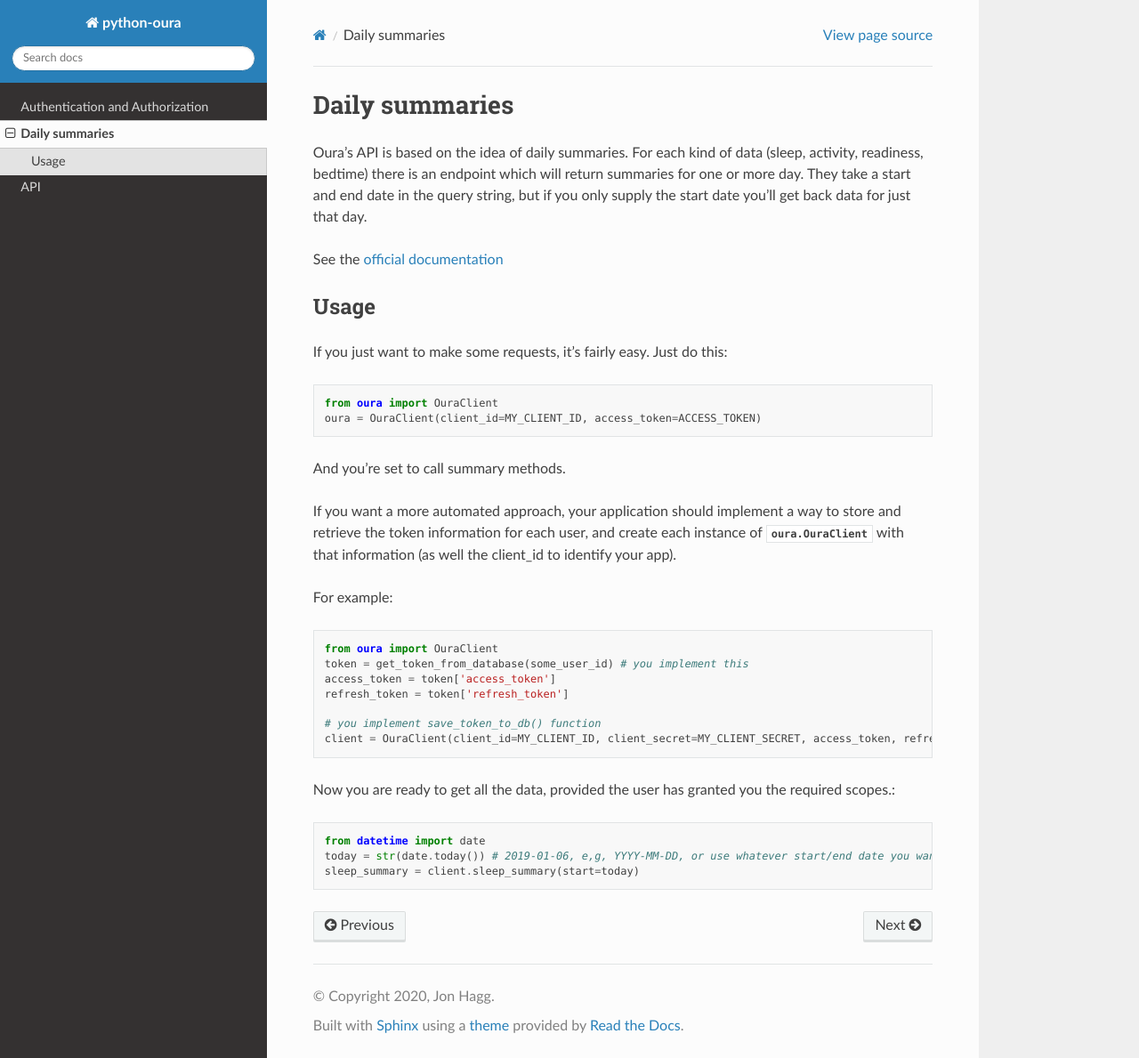
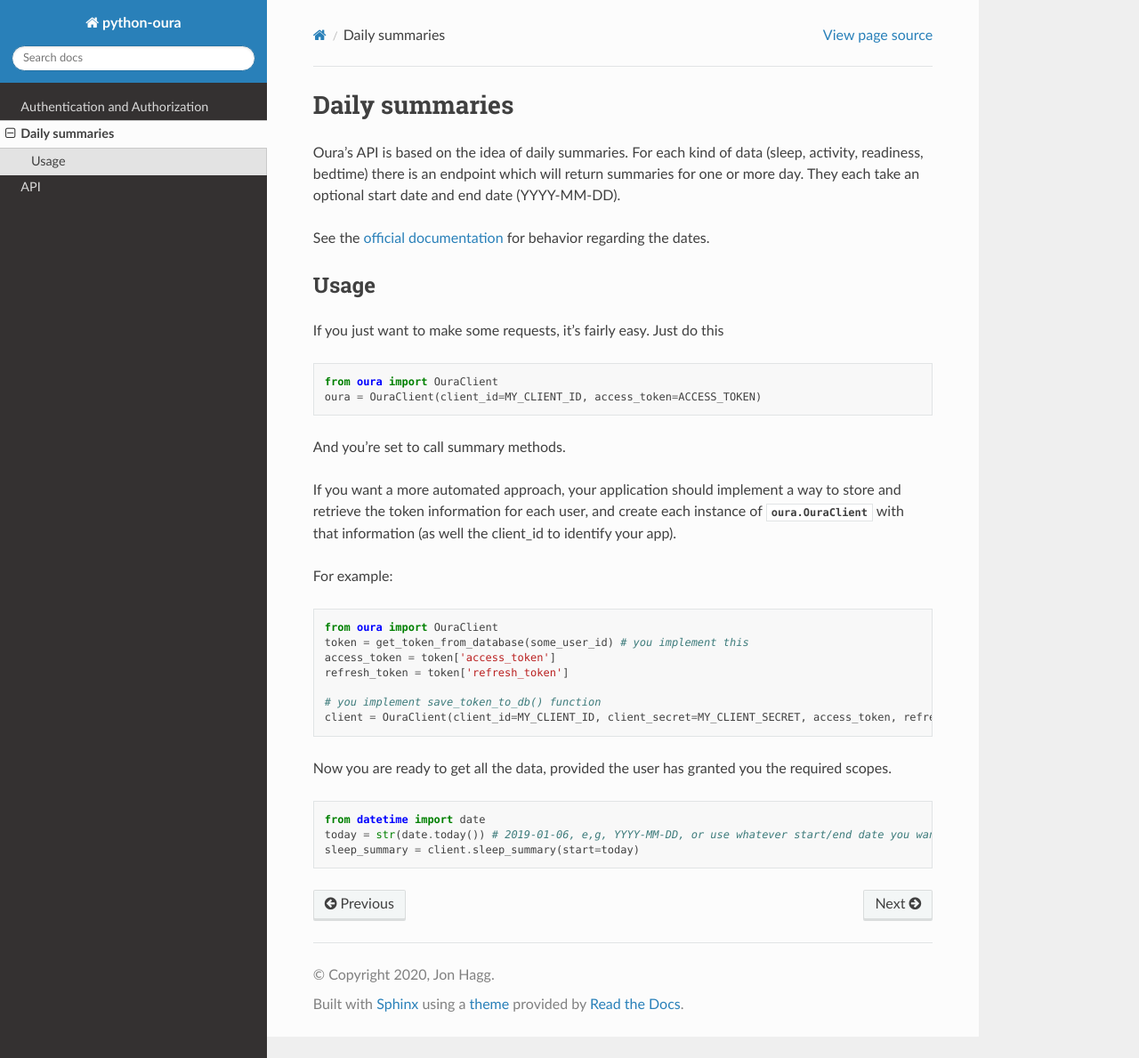
Before and after one commit to turing-complet/python-ouraring, a Sphinx documentation site: the page built from docs/summaries.rst, in a window 1280 px wide and 1189 px high. Shown: the whole window at 89% size. Built offline with Sphinx 7.4.7 and the Read the Docs theme 2.0.0, drawn with Linux system fonts in a browser that asks for light colours.

Commit message:
start date optional, some docs cleanup

```diff
--- a/docs/requirements.txt
+++ b/docs/requirements.txt
@@ -1,6 +1,5 @@
 sphinx
 sphinx-rtd-theme
-flask
 pandas
 pytest
 requests-mock
--- a/docs/summaries.rst
+++ b/docs/summaries.rst
@@ -4,15 +4,15 @@ Daily summaries
 ********************************
 
 Oura's API is based on the idea of daily summaries. For each kind of data (sleep, activity, readiness, bedtime)
-there is an endpoint which will return summaries for one or more day. They take a start and end date in the query string,
-but if you only supply the start date you'll get back data for just that day.
+there is an endpoint which will return summaries for one or more day. They each
+take an optional start date and end date (YYYY-MM-DD).
 
-See the `official documentation <https://cloud.ouraring.com/docs/daily-summaries>`_
+See the `official documentation <https://cloud.ouraring.com/docs/daily-summaries>`_ for behavior regarding the dates.
 
 Usage
 ========================
 
-If you just want to make some requests, it's fairly easy. Just do this::
+If you just want to make some requests, it's fairly easy. Just do this ::
 
     from oura import OuraClient
     oura = OuraClient(client_id=MY_CLIENT_ID, access_token=ACCESS_TOKEN)
@@ -34,7 +34,7 @@ For example::
     client = OuraClient(client_id=MY_CLIENT_ID, client_secret=MY_CLIENT_SECRET, access_token, refresh_token, refresh_callback=save_token_to_db)
 
 
-Now you are ready to get all the data, provided the user has granted you the required scopes.::
+Now you are ready to get all the data, provided the user has granted you the required scopes. ::
 
     from datetime import date
     today = str(date.today()) # 2019-01-06, e,g, YYYY-MM-DD, or use whatever start/end date you want
--- a/noxfile.py
+++ b/noxfile.py
@@ -1,6 +1,5 @@
 import nox
 
-nox.options.reuse_existing_virtualenvs = True
 nox.options.sessions = "lint", "tests"
 locations = ["oura", "tests", "samples"]
 
@@ -44,4 +43,6 @@ def isort(session):
 def docs(session):
     session.chdir("docs")
     session.install("-r", "requirements.txt")
+    # session.run("sphinx-apidoc", "-f", "-o", "source", "../oura")
+    # session.run("make", "clean", external=True)
     session.run("make", "html", external=True)
```
Also changed, not shown: docs/api.rst (+7 -3 lines), docs/auth.rst (+6 -2 lines), 2 other files.
